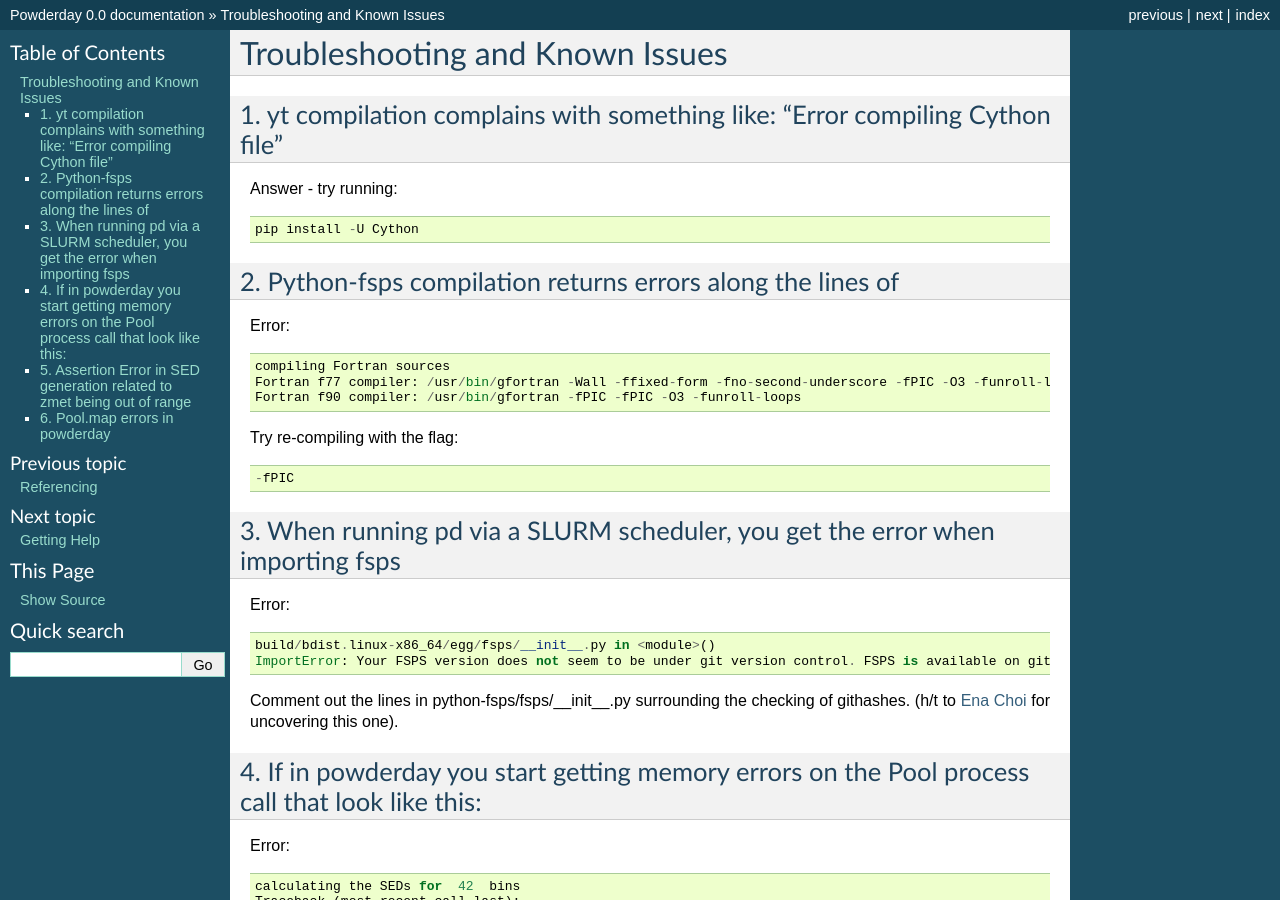
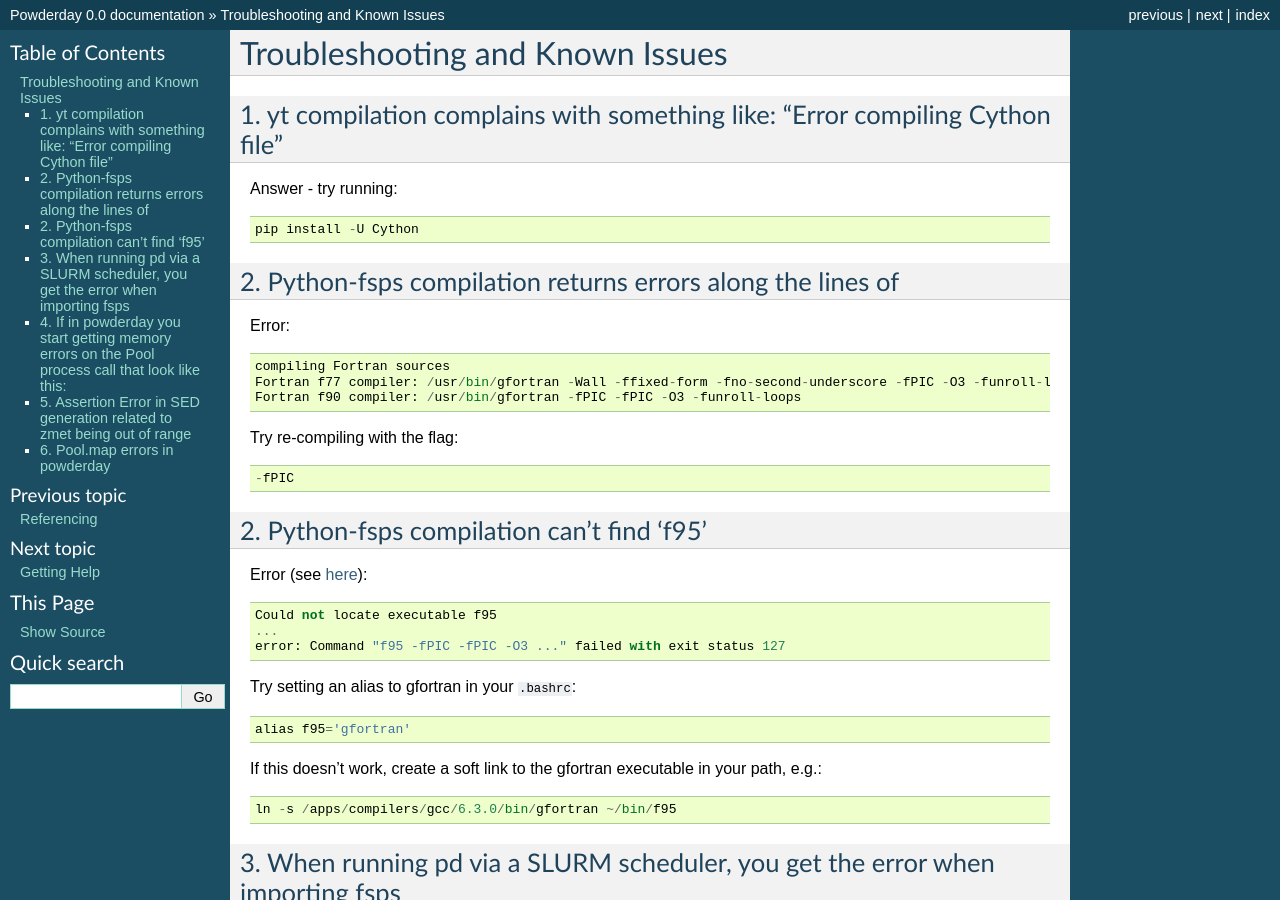
Before and after one commit to dnarayanan/powderday, a Sphinx documentation site: the page built from docs/troubleshooting.rst, in a window 1280 px wide and 900 px high. Built offline with Sphinx 7.4.7, drawn with Linux system fonts in a browser that asks for light colours.

Commit message:
f95 error
added f95 error to troubleshooting section

```diff
--- a/docs/troubleshooting.rst
+++ b/docs/troubleshooting.rst
@@ -19,6 +19,23 @@ Error::
 Try re-compiling with the flag::
 
   -fPIC
+
+2. Python-fsps compilation can't find 'f95'
+--------------
+Error (see `here <https://github.com/dfm/python-fsps/issues/56>`_)::
+
+     Could not locate executable f95
+     ...
+     error: Command "f95 -fPIC -fPIC -O3 ..." failed with exit status 127
+
+Try setting an alias to gfortran in your :code:`.bashrc`::
+
+    alias f95='gfortran'
+
+If this doesn't work, create a soft link to the gfortran executable in your path, e.g.::
+
+    ln -s /apps/compilers/gcc/6.3.0/bin/gfortran ~/bin/f95
+
 
 3. When running pd via a SLURM scheduler, you get the error when importing fsps
 --------------
```
